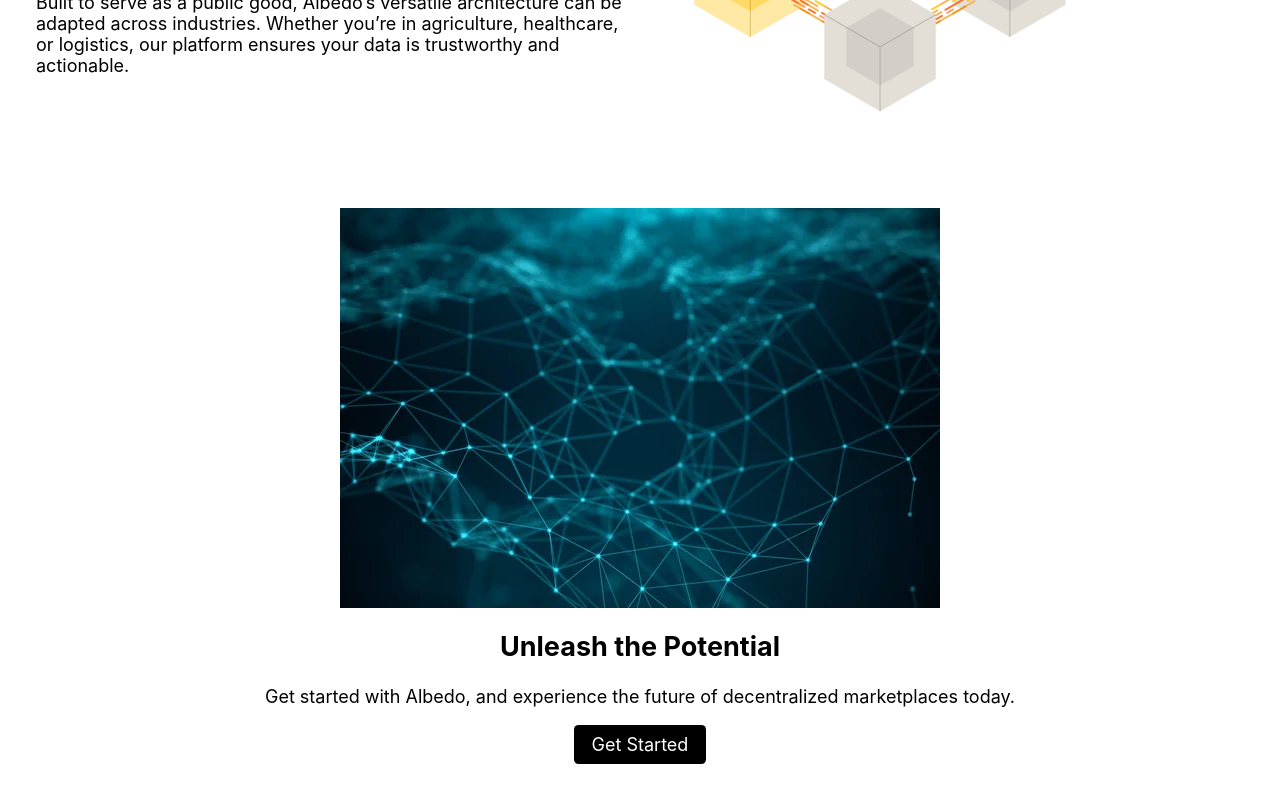
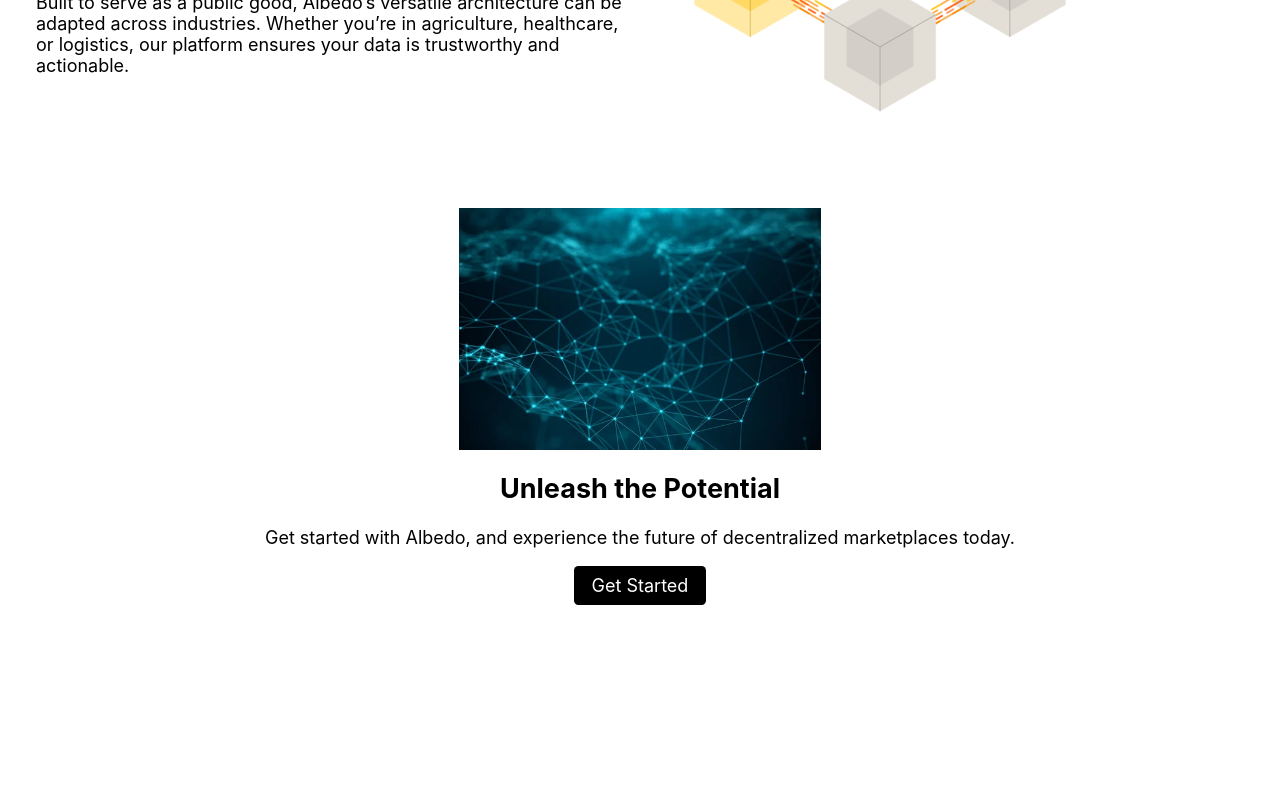
Before and after one commit to Web3-Builders-Alliance/Albedo, a React (Create React App) app in the folder frontend/: page / in a window 1280 px wide. Shown: the part 864-1664 px from the top of the page. After the commit the page ends 1505 px from the top, so only its background shows below. Built offline with nearby package versions, Linux system fonts and the light colour scheme.

Commit message:
Adjusted 'max-width' CSS property for image in GetStartedPanel for better visual spacing

```diff
--- a/frontend/src/components/LandingPage/GetStartedPanel/GetStartedPanel.css
+++ b/frontend/src/components/LandingPage/GetStartedPanel/GetStartedPanel.css
@@ -5,7 +5,7 @@
 }
 
 .globe-image {
-  max-width: 50%;
+  max-width: 30%;
   margin: auto;
 }
 
```
